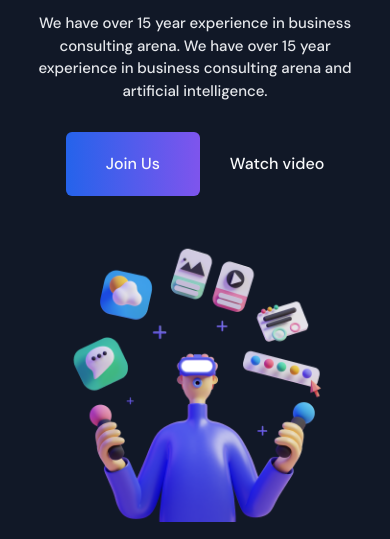
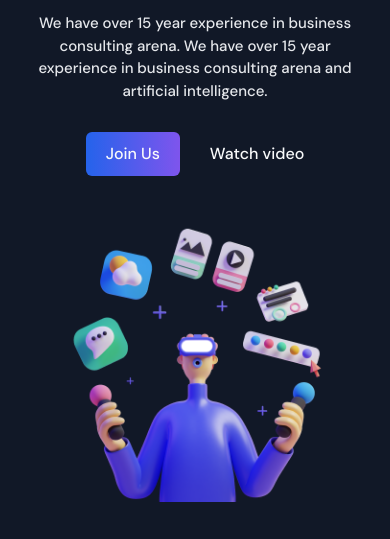
Before and after one commit to AliDeWeb/Zone_FrontEnd, a plain HTML site: page index.html in a window 390 px wide. Shown: the part 295-834 px from the top of the page. Drawn offline with Linux system fonts and the light colour scheme.

Commit message:
some bugs fixed

```diff
--- a/index.html
+++ b/index.html
@@ -143,7 +143,7 @@
               >
                 <a
                   href="#"
-                  class="py-5 px-10 bg-gradient-to-r from-blue-600 from-[0.36%] to-fuchsia-500 to-[201.02%] rounded-md"
+                  class="sm:py-5 sm:px-10 py-2.5 px-5 bg-gradient-to-r from-blue-600 from-[0.36%] to-fuchsia-500 to-[201.02%] rounded-md"
                   >Join Us</a
                 >
                 <a href="#">Watch video</a>
```
Also changed, not shown: styles/app.css.
